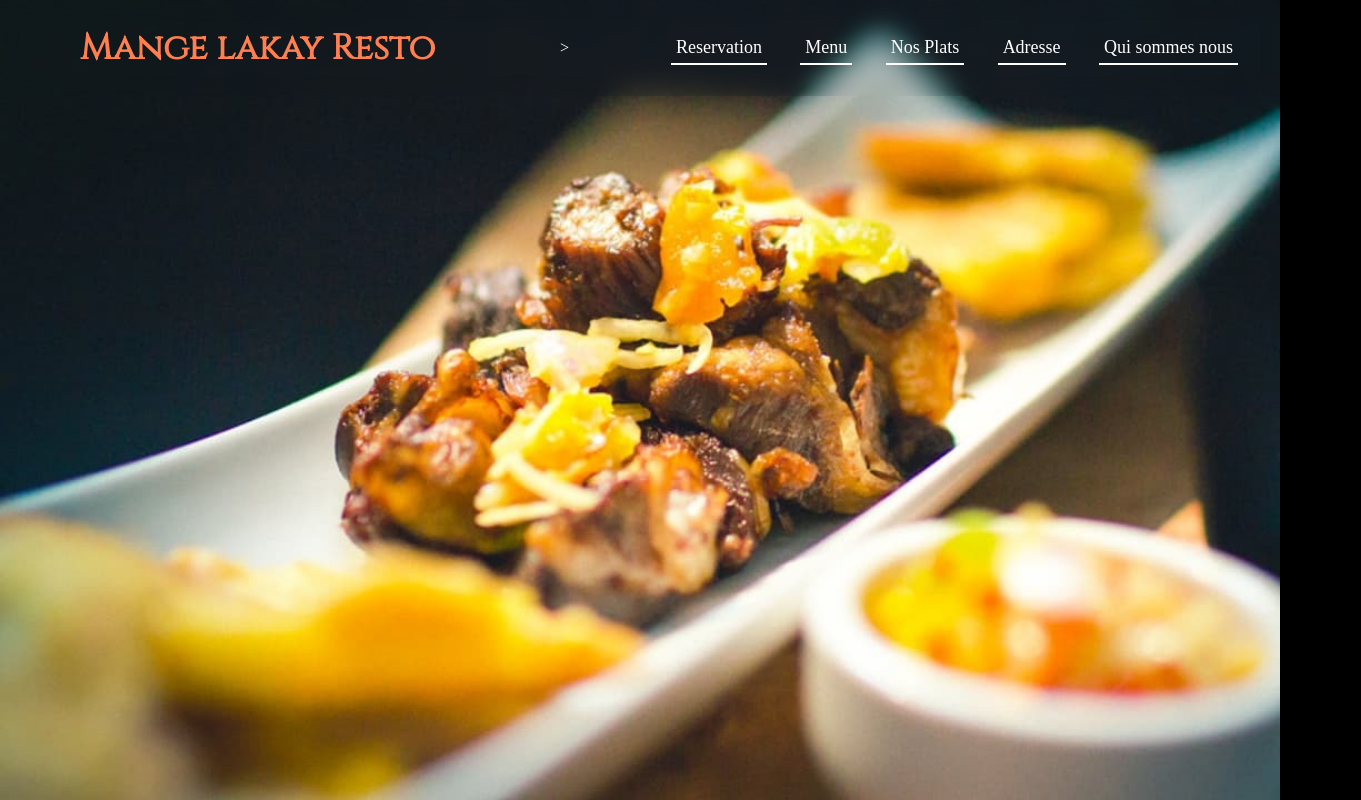
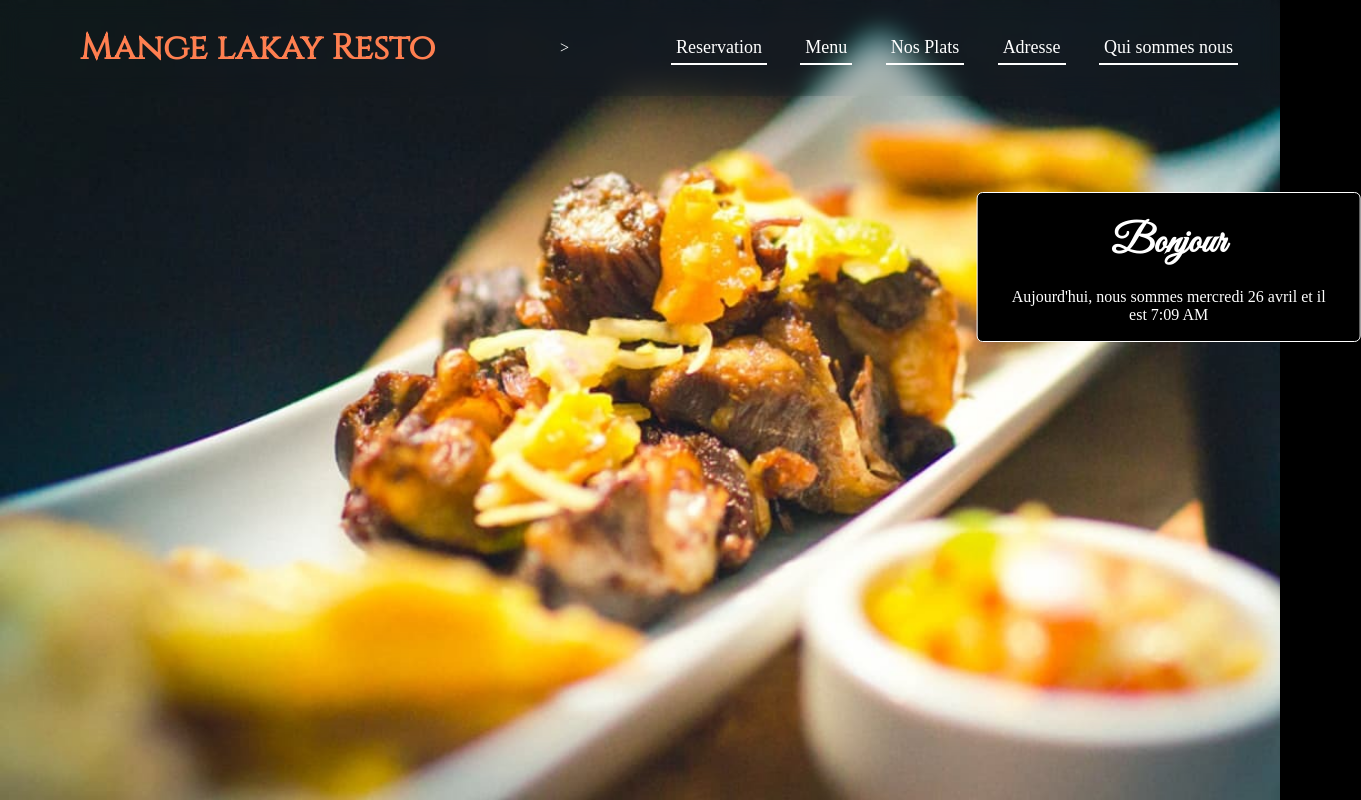
Before and after one commit to killerbestshoot/Enzo_concour_restaurant, a website built with Parcel: page src/index.html in a window 1280 px wide. Shown: the top 800 px of the page, 1361 px wide, since content can reach past the window. Built offline with nearby package versions, Linux system fonts and the light colour scheme; files whose address does not match are found by name; a web font is replaced by a local one.

Commit message:
ajout du msg de bnvn

```diff
--- a/src/css/index.scss
+++ b/src/css/index.scss
@@ -73,6 +73,34 @@ body {
                 font-style: bold;
                 font-family: 'Cinzel', sans-serif;
             }
+        }
+        #dateTime{
+            width: 30%;
+            height: 150px;
+            margin-top: 6em;
+            padding: 5px;
+            position:relative;
+            float: right;
+            border-radius: 6px;
+            border: white 1px solid;
+            background-color: #000000;
+            transform: translateX(200px);
+            h3{
+                width: 100%;
+                padding: 5px;
+                font-size: 40px;
+                margin-top: 15px;
+                text-align: center;
+                font-family: 'Great Vibes';
+
+            }
+            p{
+                width: 90%;
+                margin: auto;
+                margin-top: 15px;
+                text-align: center;
+            }
+
         }
     }
 
--- a/src/index.html
+++ b/src/index.html
@@ -40,6 +40,10 @@
                     <li><a href="#wwr">Qui sommes nous</a></li>
                 </ul>
             </nav>
+            <div id="dateTime">
+                <h3 id="salutation"></h3>
+                <p id="welcomtxt"></p>
+            </div>
         </header>
         <main>
             <!-- deuxieme bar de navigation -->
--- a/src/js/index.js
+++ b/src/js/index.js
@@ -6,12 +6,66 @@ formulaire. Il inclut également des écouteurs d'événements pour mouseenter e
 éléments de menu et ajuste la disposition et les styles des éléments en fonction de la largeur de la
 fenêtre. */
 document.addEventListener("DOMContentLoaded", () => {
+  getDateTime();
+  setTimeout(makeItVisible, 3000);
+  // makeItVisible();
   let image = document.querySelectorAll(".i"); // Récupérer l'élément image
   const header = document.querySelector("header");
   const hiddenElement = document.getElementById("sec_nav");
   document.getElementById("f_line").style.visibility = "hidden";
   document.getElementById("s_line").style.visibility = "hidden";
   document.getElementById("bbt").style.visibility = "hidden";
+
+  /**
+   * La fonction obtient la date et l'heure actuelles au format français et affiche un message
+   * d'accueil et de bienvenue sur une page Web.
+   */
+  function getDateTime() {
+    let date = new Date();
+    let jour = date.toLocaleString("fr-FR", { weekday: "long" });
+    let month = date.toLocaleString("fr-FR", { month: "long" });
+    let heure = date.toLocaleString("fr-FR", {
+      hour: "numeric",
+      minute: "numeric",
+      hour12: true,
+    });
+    let minutes = date.getMinutes();
+
+    if (date.getHours() >= 5 && date.getHours() < 18) {
+      document.getElementById("salutation").innerHTML = "Bonjour";
+    } else {
+      document.getElementById("salutation").innerHTML = "Bonsoir";
+    }
+
+    document.getElementById("welcomtxt").innerHTML =
+      "Aujourd'hui, nous sommes " +
+      jour +
+      " " +
+      date.getDate() +
+      " " +
+      month +
+      " et il est " +
+      heure;
+  }
+  function makeItVisible() {
+    const dt = document.getElementById("dateTime");
+    const animation = anime({
+      targets: dt,
+      translateX: 0,
+      duration: 2500,
+      easing: "easeOutQuad",
+      autoplay: true,
+      complete: () => {
+        const animations = anime({
+          targets: dt,
+          translateX: 100,
+          duration: 2500,
+          easing: "easeOutQuad",
+          autoplay: true,
+        });
+      },
+    });
+  }
 
   // changer l'affichage du nav bar
   window.addEventListener("scroll", () => {
```
Also changed, not shown: src/css/index.css, 1 other file.
